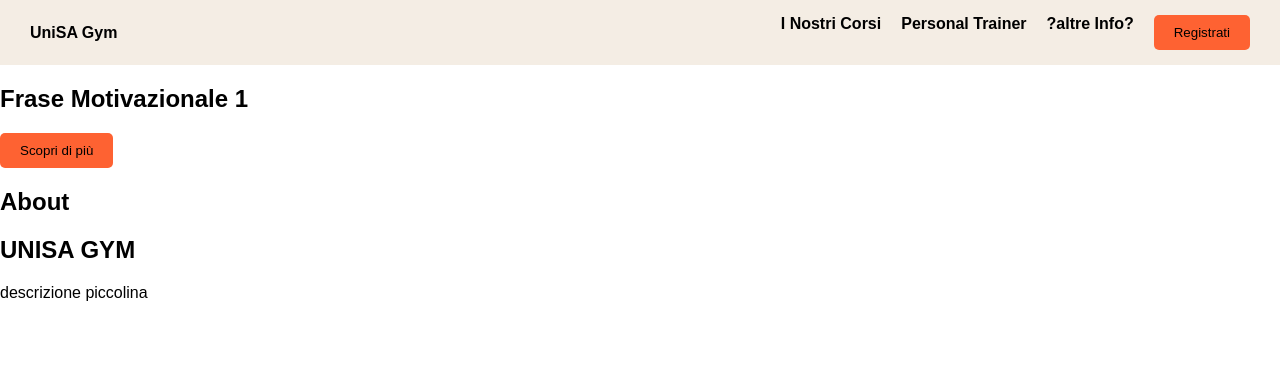
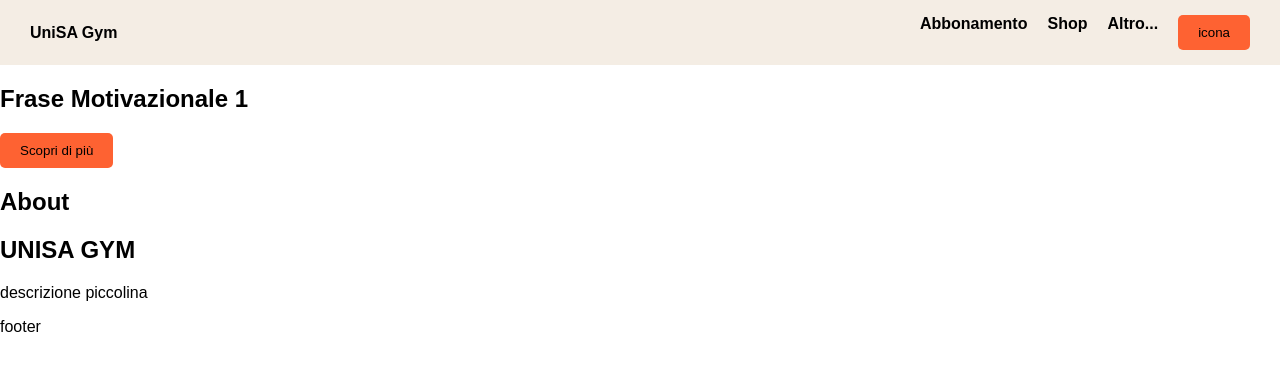
Before and after one commit to Teddyno/Progetto_TW, a PHP site: page / in a window 1280 px wide. Shown: the top 371 px of the page. Run offline with PHP 8.4, Linux system fonts and the light colour scheme.

Commit message:
creazione pagine

```diff
--- /dev/null
+++ b/footer.html
@@ -0,0 +1,4 @@
+<!DOCTYPE html>
+<footer>
+    <p>footer</p>
+</footer>
--- /dev/null
+++ b/header.html
@@ -0,0 +1,14 @@
+<!DOCTYPE html>
+    <header>
+        <div class="header">
+            <div>UniSA Gym</div>
+            <nav>
+                <ul>
+                    <li>Abbonamento</li>
+                    <li>Shop</li>
+                    <li>Altro...</li>
+                    <li><button>icona</button></li>
+                </ul>
+            </nav>
+        </div>
+    </header>
--- a/index.html
+++ b/index.php
@@ -6,20 +6,7 @@
     <link rel="stylesheet" type="text/css" href="stylesheet/style.css">
 </head>
 <body>
-    <header>
-        <div class="header">
-            <div>UniSA Gym</div>
-            <nav>
-                <ul>
-                    <li>I Nostri Corsi</li>
-                    <li>Personal Trainer</li>
-                    <li>?altre Info?</li>
-                    <li><button>Registrati</button></li>
-                </ul>
-            </nav>
-        </div>
-    </header>
-
+    <?php include 'header.html'; ?>
     <main>
         <section>
             <div>
@@ -34,5 +21,6 @@
             <p> descrizione piccolina</p>
         </section>
     </main>
+    <?php include 'footer.html'; ?>
 </body>
 </html>
```
Also changed, not shown: abbonamento.html (added, +11 -0 lines), personalTrainer.html (added, +11 -0 lines), profilo.html (added, +11 -0 lines), shop.html (added, +11 -0 lines), signup.html (added, +11 -0 lines).
